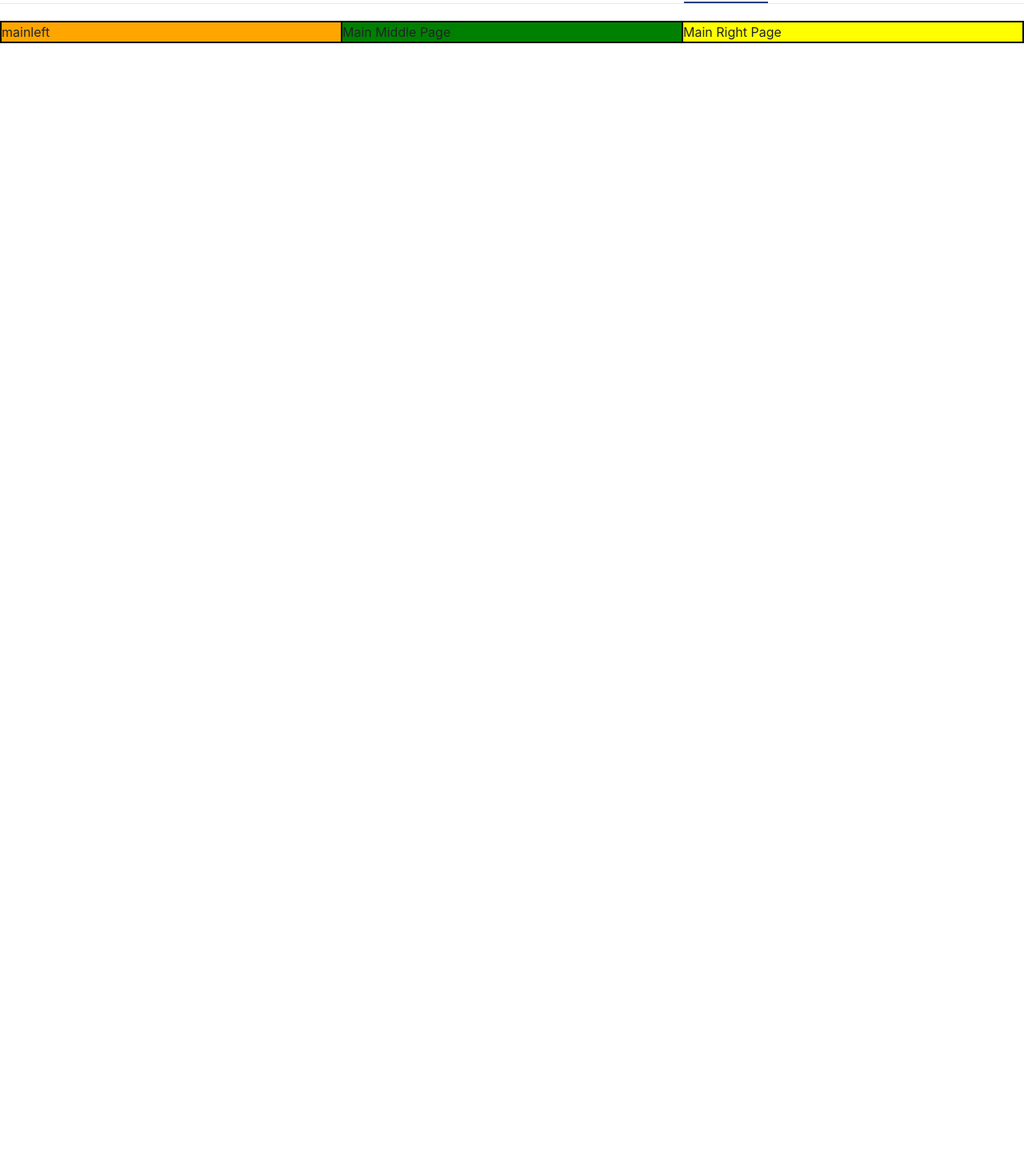
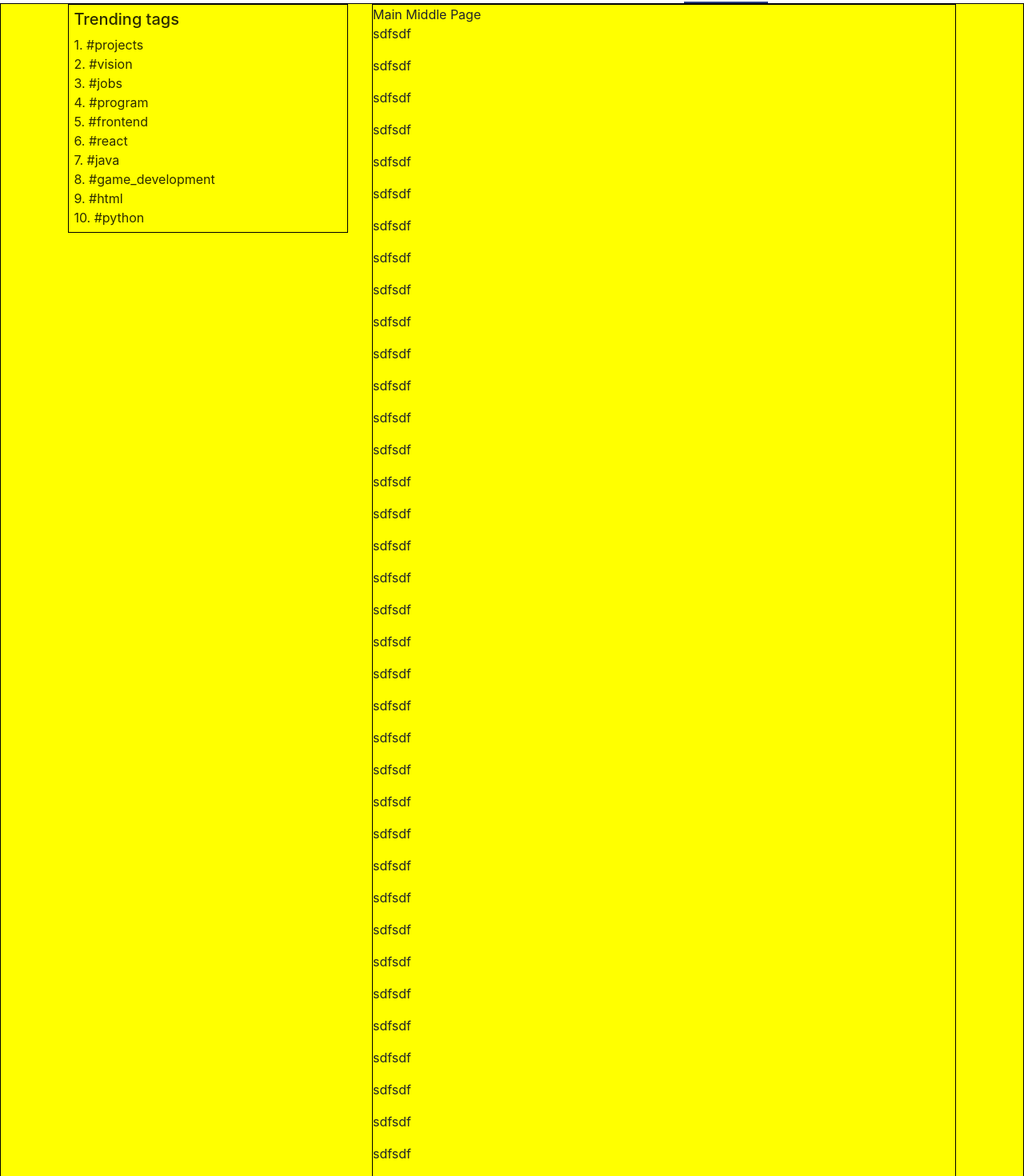
Before and after one commit to chaheein123/dojolobby, a React (Create React App) app: page / in a window 1280 px wide. Shown: the part 54-1524 px from the top of the page at 80% size. Before the commit the page ends 880 px from the top, so only its background shows below. Built offline with nearby package versions, Linux system fonts and the light colour scheme.

Commit message:
restructuring

```diff
--- a/src/components/TopTenComponent/TopTenComponent.scss
+++ b/src/components/TopTenComponent/TopTenComponent.scss
@@ -1,4 +1,4 @@
 .TopTenComponent {
-  max-height: 340px;
-  overflow: scroll;
+  // max-height: 340px;
+  // overflow: scroll;
 }
--- a/src/views/MainPage/MainLeftPage/MainLeftPage.jsx
+++ b/src/views/MainPage/MainLeftPage/MainLeftPage.jsx
@@ -7,8 +7,7 @@ import "./MainLeftPage.scss";
 export const MainLeftPage = () => {
   return (
     <div className="MainLeftPage">
-      {/* <TopTenComponent /> */}
-      mainleft
+      <TopTenComponent />
     </div>
   )
 };
--- a/src/views/MainPage/MainLeftPage/MainLeftPage.scss
+++ b/src/views/MainPage/MainLeftPage/MainLeftPage.scss
@@ -1,34 +1,12 @@
 @import "../../../utils/globalbs.scss";
 
 .MainLeftPage{
-  // position: sticky;
-  // border: 1px black solid;
-  // top: 80px;
+  border: 1px black solid;
+  position: sticky;
+  top: 3.6rem;
+  overflow: scroll;
+  // min-height: 300px;
+  max-height: 500px;
 
-  // @include media-breakpoint-down(md){
-  //   position: relative;
-  //   top: 0;
 
-  // }
-
-  // @include media-breakpoint-down(sm){
-  //   position: static;
-  //   // top: 0;
-  // }
-
-  // @include media-breakpoint-down(xs) {
-  //   display: none;
-  // }
-
-  flex: 1;
-  border: 1px black solid;
-  background-color: orange;
-
-  @include media-breakpoint-down(md){
-    flex: 1;
-  };
-
-  @include media-breakpoint-up(xs){
-
-  };
 };
--- a/src/views/MainPage/MainMiddlePage/MainMiddlePage.jsx
+++ b/src/views/MainPage/MainMiddlePage/MainMiddlePage.jsx
@@ -1,4 +1,4 @@
-import React, {forwardRef} from 'react';
+import React from 'react';
 
 import "./MainMiddlePage.scss";
 
@@ -6,6 +6,47 @@ export const MainMiddlePage = () => {
   return (
     <div className="MainMiddlePage">
       Main Middle Page
+      <p>sdfsdf</p>
+      <p>sdfsdf</p>
+      <p>sdfsdf</p>
+      <p>sdfsdf</p>
+      <p>sdfsdf</p>
+      <p>sdfsdf</p>
+      <p>sdfsdf</p>
+      <p>sdfsdf</p>
+      <p>sdfsdf</p>
+      <p>sdfsdf</p>
+      <p>sdfsdf</p>
+      <p>sdfsdf</p>
+      <p>sdfsdf</p>
+      <p>sdfsdf</p>
+      <p>sdfsdf</p>
+      <p>sdfsdf</p>
+      <p>sdfsdf</p>
+      <p>sdfsdf</p>
+      <p>sdfsdf</p>
+      <p>sdfsdf</p>
+      <p>sdfsdf</p>
+      <p>sdfsdf</p>
+      <p>sdfsdf</p>
+      <p>sdfsdf</p>
+      <p>sdfsdf</p>
+      <p>sdfsdf</p>
+      <p>sdfsdf</p>
+      <p>sdfsdf</p>
+      <p>sdfsdf</p>
+      <p>sdfsdf</p>
+      <p>sdfsdf</p>
+      <p>sdfsdf</p>
+      <p>sdfsdf</p>
+      <p>sdfsdf</p>
+      <p>sdfsdf</p>
+      <p>sdfsdf</p>
+      <p>sdfsdf</p>
+      <p>sdfsdf</p>
+      <p>sdfsdf</p>
+      <p>sdfsdf</p>
+      <p>sdfsdf</p>
     </div>
   )
 }
--- a/src/views/MainPage/MainMiddlePage/MainMiddlePage.scss
+++ b/src/views/MainPage/MainMiddlePage/MainMiddlePage.scss
@@ -1,16 +1,6 @@
 @import "../../../utils/globalbs.scss";
 
 .MainMiddlePage{
+  border: 1px black solid;
 
-  // border: 1px black solid;
-  // height: 2000px;
-  flex: 1;
-  border: 1px black solid;
-  background-color: green;
-
-
-  @include media-breakpoint-down(md){
-    // order:3
-    flex: 2;
-  };
 }
--- a/src/views/MainPage/MainPage.jsx
+++ b/src/views/MainPage/MainPage.jsx
@@ -4,7 +4,6 @@ import Row from 'react-bootstrap/Row';
 import Col from 'react-bootstrap/Col';
 
 import {MainLeftPage} from "./MainLeftPage/MainLeftPage";
-import { MainRightPage } from "./MainRightPage/MainRightPage";
 import {MainMiddlePage} from "./MainMiddlePage/MainMiddlePage";
 
 import "./MainPage.scss";
@@ -22,22 +21,16 @@ export default class MainPage extends React.Component {
   render() {
     return (
       <div className="MainPage">
-        {/* <Container>
-          <Row md={2} sm={1}>
-            <Col lg={{span:3, order:1}} md={{order:1,span:4}} sm={{order:2}} className="main-left-wrapper">
+        <Container>
+          <Row>
+            <Col md={4}>
               <MainLeftPage />
             </Col>
-            <Col lg={{span:3, order:12}} md={{order:3, span:4}} sm={{order:3}} className="main-right-wrapper">
-              <MainRightPage />
-            </Col>
-            <Col lg={{span:6, order:6}} md={{order:2, span:8}} sm={{order:1}} className="main-middle-wrapper">
+            <Col md={8}>
               <MainMiddlePage/>
             </Col>
           </Row>
-        </Container> */}
-        <MainLeftPage />
-        <MainMiddlePage />
-        <MainRightPage />
+        </Container>
       </div>
     )
   };
--- a/src/views/MainPage/MainPage.scss
+++ b/src/views/MainPage/MainPage.scss
@@ -1,46 +1,17 @@
 @import "../../utils/globalbs.scss";
 
 .MainPage{
-  margin-top: 80px;
+  margin-top: 3.6rem;
   position: relative;
   background-color: yellow;
-  display: flex;
   border: 1px black solid;
   width: 100vw;
 
-
-
-  @include media-breakpoint-up(xs){
-    flex-direction: row
-  }
-
-
-
-
-
+  @include media-breakpoint-up(lg){
+    // .lg-sticky {
+    //   display: flex;
+    //   align-items: flex-start;
+    // }
+  };
 
 }
-
-@include media-breakpoint-up(md){
-
-  // .main-left-wrapper {
-  //   background-color: pink;
-  //   max-height: 340px;
-  // }
-
-  // .main-right-wrapper {
-  //   background-color: red;
-  //   max-height: 1000px;
-  //   height: 1000px;
-  //   display: inline-block;
-  // }
-
-  // .main-middle-wrapper {
-  //   background-color: orange;
-  //   height: 300px;
-  // }
-};
-
-// @include media-breakpoint-up(xs){
-//   flex-direction: row
-// }
--- a/src/views/MainPage/MainRightPage/MainRightPage.jsx
+++ /dev/null
@@ -1,11 +0,0 @@
-import React from 'react';
-
-import "./MainRightPage.scss";
-
-export const MainRightPage = () => {
-  return (
-    <div className="MainRightPage">
-      Main Right Page
-    </div>
-  )
-}
--- a/src/views/MainPage/MainRightPage/MainRightPage.scss
+++ /dev/null
@@ -1,31 +0,0 @@
-@import "../../../utils/globalbs.scss";
-
-.MainRightPage {
-  // border: 1px black solid;
-  // top: 80px;
-  // position: sticky;
-
-  // @include media-breakpoint-down(md){
-  //   // yoyoyo
-  //   position: sticky;
-  //   top: 80px;
-  // }
-
-  // @include media-breakpoint-down(sm){
-  //   position: static;
-  // }
-
-  // @include media-breakpoint-down(xs) {
-  //   display: none;
-  // }
-
-  flex: 1;
-  border: 1px black solid;
-
-  @include media-breakpoint-down(md){
-    // order:2
-    flex: 0;
-    display: none;
-  };
-
-}
--- a/src/views/RootPage/RootPage.scss
+++ b/src/views/RootPage/RootPage.scss
@@ -1,4 +1,5 @@
 .RootPage {
-  height: 100vh;
+  // height: 100vh;
   position: relative;
+  // background-color: blue;
 }
```
